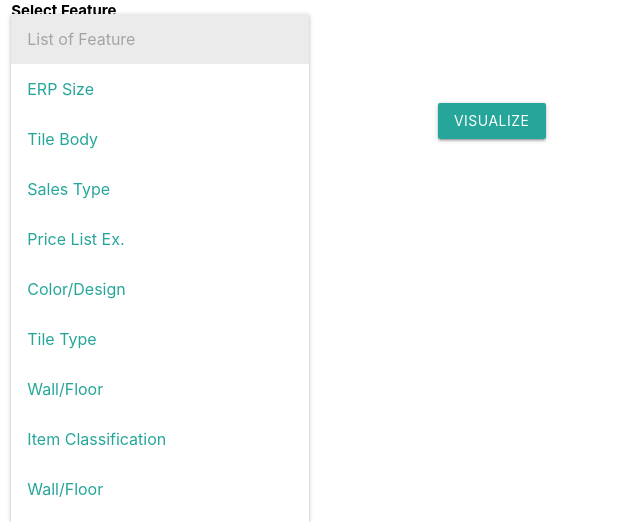
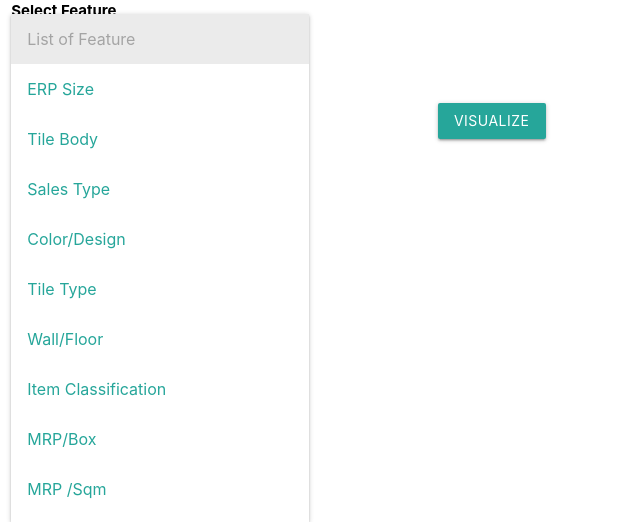
Before and after one commit to PSandeepSandy/Tensors-Analytics, a Flask app: template templates/customerWise.html in a window 1280 px wide, after a click on "List of Feature". Shown: the part 278-800 px from the top of the page, without its empty margins (0-640 px from the left). Run offline with Flask 2, Linux system fonts and the light colour scheme; the template is opened without the code that fills it, so the values that code supplies are empty; parts of the project's set-up code (start-up, migrations or seed data) failed here and were passed over; some libraries are stand-ins or nearby versions.

Commit message:
uniVar BugFix

```diff
--- a/templates/customerWise.html
+++ b/templates/customerWise.html
@@ -82,7 +82,9 @@
               success: function(resp){
                 console.log("success");
                 $('div.graphSpace').empty();
-                $('div.graphSpace').append(resp.data);
+                setTimeout(function(){
+                  $('div.graphSpace').append(resp.data);
+                },1000);
               }
             });
           });
@@ -130,13 +132,13 @@
                 <option value="ERP Size">ERP Size</option>
                 <option value="Tile Body">Tile Body</option>
                 <option value="Sales Type">Sales Type</option>
-                <option value="Price List Ex.">Price List Ex.</option>
+                <!-- <option value="Price List Ex.">Price List Ex.</option> -->
                 <option value="Color/Design">Color/Design</option>
                 <option value="Tile Type">Tile Type</option>
                 <option value="Wall / Floor">Wall/Floor</option>
                 <option value="Item Classification">Item Classification</option>
-                <option value="Wall/Floor">Wall/Floor</option>
-                <option value="MRP/Box">MRP/Box</option>
+                <!-- <option value="Wall/Floor">Wall/Floor</option> -->
+                <option value="MRP /BOX">MRP/Box</option>
                 <option value="MRP /Sqm">MRP /Sqm</option>
                 <option value="Total AD/Sqm">Total AD/Sqm</option>
                 <option value="Category">Category</option>
```
